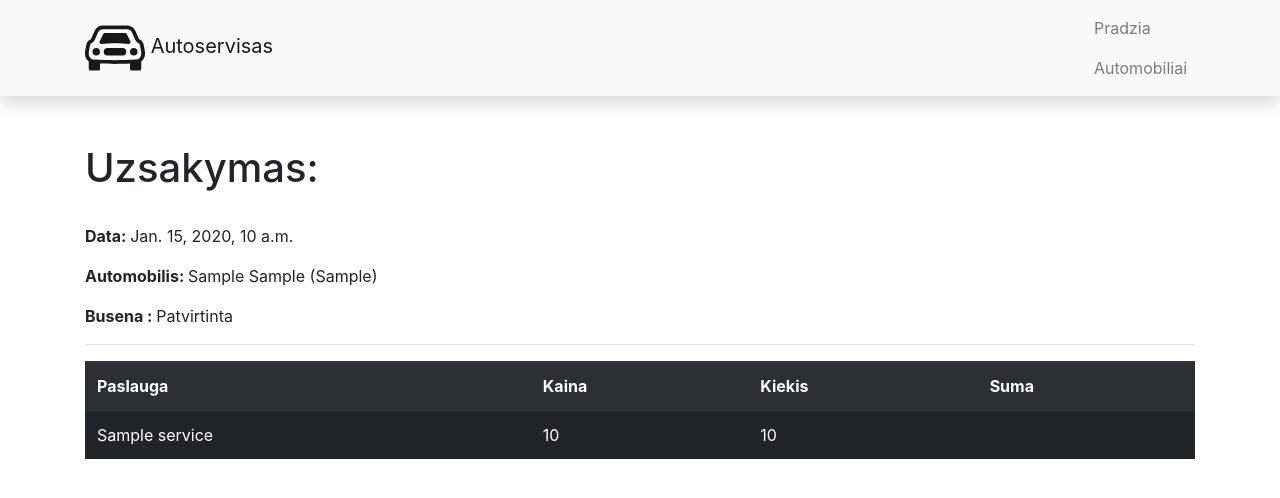
After one commit to MindaugasZitkus/autoservice, a Django app: page /autoservice/orders/1 in a window 1280 px wide. The commit adds this page. Shown: the top 498 px of the page. Run offline with Django 4.2, Linux system fonts and the light colour scheme; tables that the repository leaves empty hold one stand-in row (values such as "Sample post"); some libraries are stand-ins or nearby versions.

Commit message:
36 Django Paskaita + Paspaudus ant uzsakymo nuorodos, butu rodoma detali informacija apie uzsakyma. Cia pat butu matomos ir uzsakymo eiluciu informacija

```diff
--- a/mysite/autoservice/models.py
+++ b/mysite/autoservice/models.py
@@ -66,7 +66,7 @@ class Order(models.Model):
 
 
 class Order_line(models.Model):
-    order = models.ForeignKey(to="Order", on_delete=models.CASCADE)
+    order = models.ForeignKey(to="Order", on_delete=models.CASCADE, related_name="lines")
     service = models.ForeignKey(to="Service", verbose_name="Paslauga", on_delete=models.SET_NULL, null=True)
     quantity = models.IntegerField(verbose_name="Kiekis")
 
--- /dev/null
+++ b/mysite/autoservice/templates/order.html
@@ -0,0 +1,31 @@
+{% extends "base.html" %}
+
+{% block title %} Uzsakymas {% endblock %}
+
+{% block content %}
+<h1>Uzsakymas:</h1>
+<br>
+
+<p><strong>Data: </strong>{{ order.date }}</p>
+<p><strong>Automobilis: </strong>{{ order.vehicle }}</p>
+<p><strong>Busena : </strong>{{ order.get_status_display }}</p>
+<hr>
+<table class="table table-dark table-striped">
+    <tr>
+        <th>Paslauga</th>
+        <th>Kaina</th>
+        <th>Kiekis</th>
+        <th>Suma</th>
+    </tr>
+{% for line in order.lines.all %}
+    <tr>
+        <td>{{ line.service }}</td>
+        <td>{{ line.service.price }}</td>
+        <td>{{ line.quantity }}</td>
+        <td></td>
+    </tr>
+<!--<p>{{ line }} </p>-->
+{% endfor %}
+</table>
+<!--{{ vehicle.id }}-->
+{% endblock %}
--- a/mysite/autoservice/templates/orders.html
+++ b/mysite/autoservice/templates/orders.html
@@ -6,6 +6,7 @@
 <h1>Uzsakymai:</h1>
 <br>
 {% for order in orders %}
+<a href="{{ order.pk }}">
     <p>{{ order }}</p>
 </a>
 <hr>
--- a/mysite/autoservice/urls.py
+++ b/mysite/autoservice/urls.py
@@ -7,4 +7,5 @@ urlpatterns = [
     path('vehicles/', views.vehicles, name="vehicles"),
     path('vehicles/<int:vehicle_id>', views.vehicle, name='vehicle'),
     path('orders/', views.OrderListView.as_view(), name = 'orders'),
+    path('orders/<int:pk>', views.OrderDetailView.as_view(), name="order"),
 ]
--- a/mysite/autoservice/views.py
+++ b/mysite/autoservice/views.py
@@ -31,3 +31,8 @@ class OrderListView(generic.ListView):
     model = Order
     template_name = 'orders.html'
     context_object_name = 'orders'
+
+class OrderDetailView(generic.DetailView):
+    model = Order
+    template_name = 'order.html'
+    context_object_name = 'order'
```
